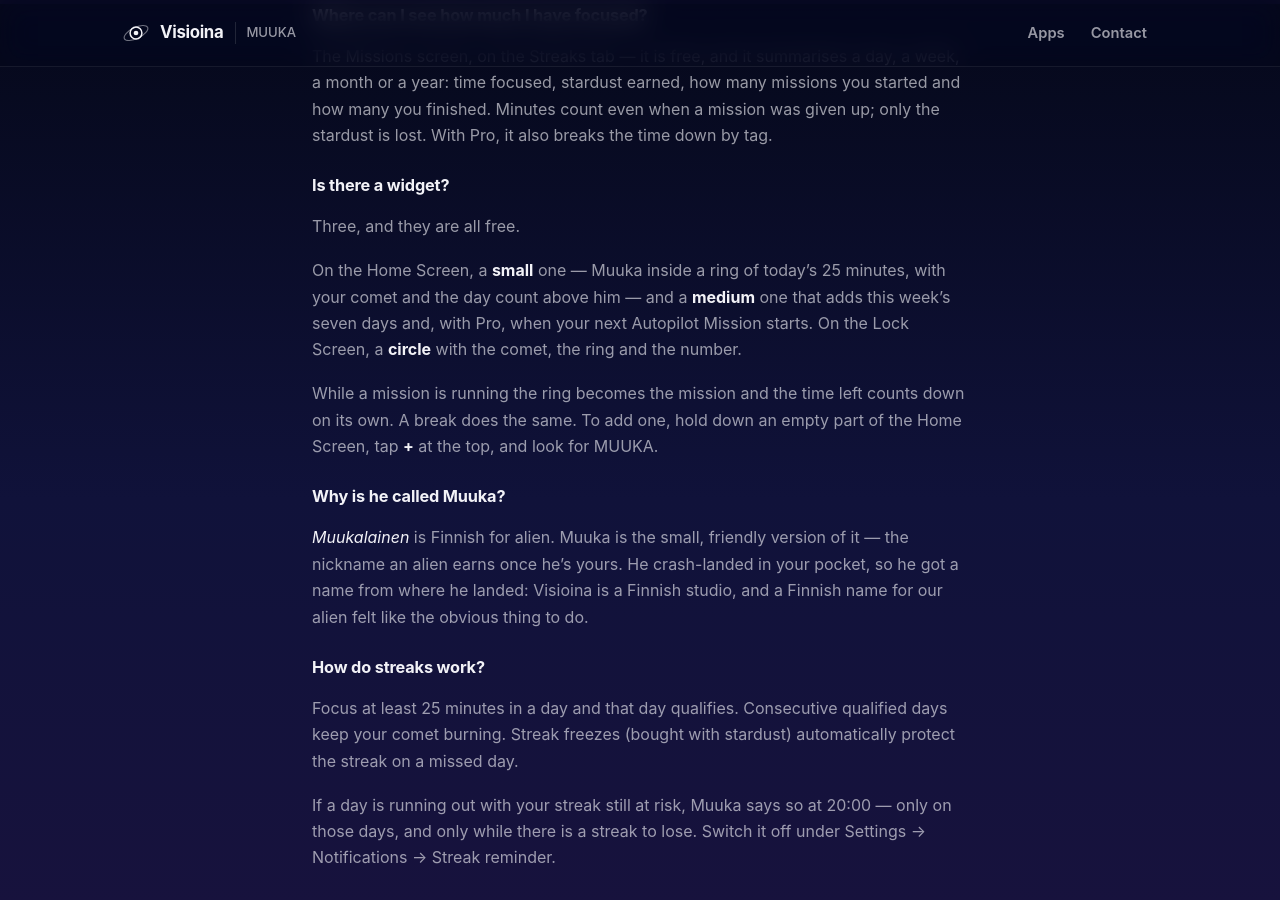
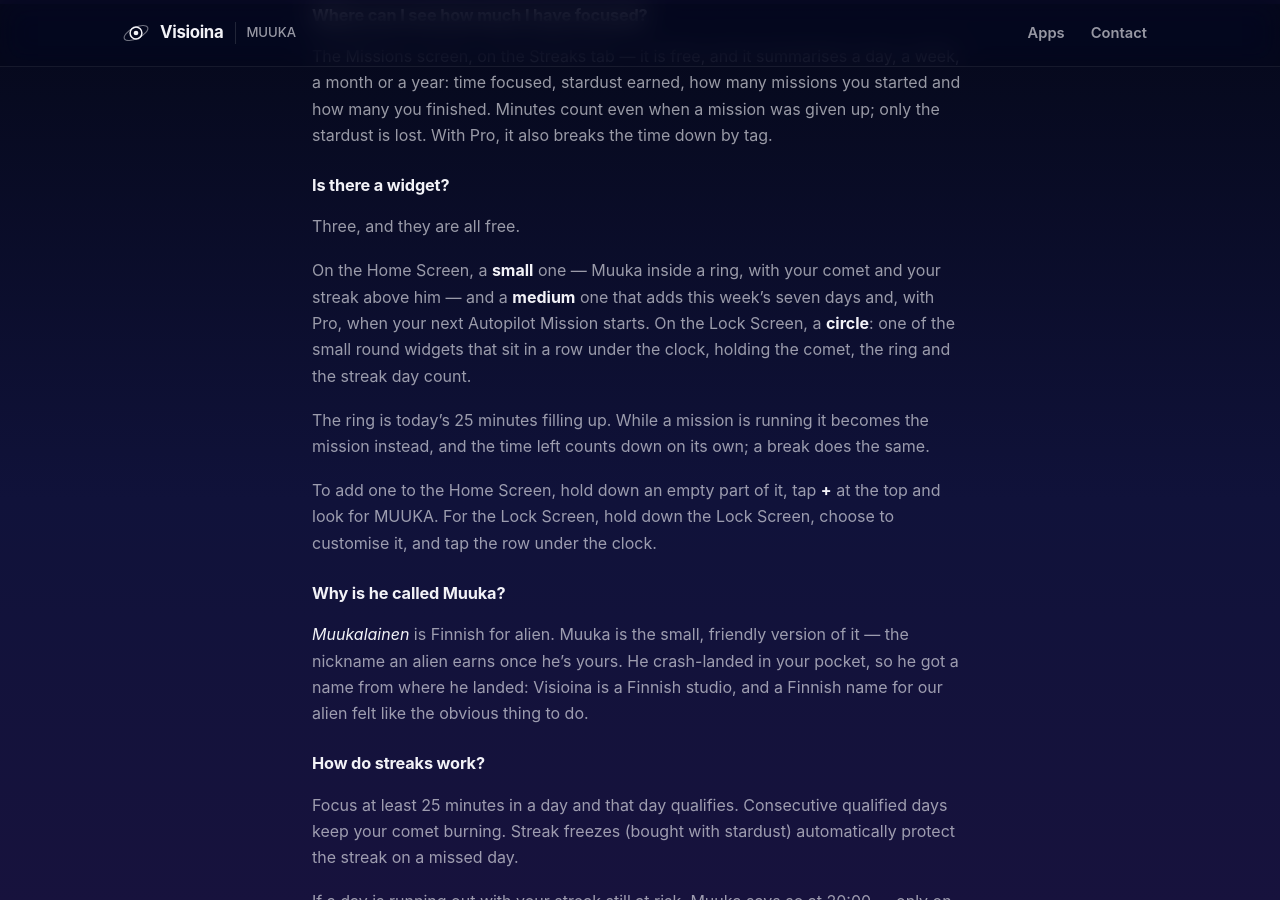
Before and after one commit to selinahti/visioinawebsite, a Jekyll site: the page built from _apps/muuka/faq.md, in a window 1280 px wide and 900 px high, scrolled down 2696 px. Built offline with Jekyll 4.4.1, drawn with Linux system fonts in a browser that asks for light colours.

Commit message:
A fuller widget answer: what the ring is, and what the circle is
The ring is the same ring on all three widgets, so describing it inside the
small one's sentence said it three times over. It gets a sentence of its own
instead, which can then say both what it normally shows — today's 25 minutes
filling up — and what it becomes while a mission or a break is running.

The Lock Screen "circle" now says what it actually is: one of the small round
widgets that sit in a row under the clock. And adding one of those is a
different gesture from adding a Home Screen one, which holding the Home
Screen never gets you to, so the last paragraph covers both.

"Choose to customise it" rather than naming the button: iOS spells that
Customize or Customise depending on where the reader is, and a quoted label
would be wrong for half of them.

Co-Authored-By: Claude Opus 5 <noreply@anthropic.com>

```diff
--- a/_apps/muuka/faq.md
+++ b/_apps/muuka/faq.md
@@ -126,14 +126,19 @@ up; only the stardust is lost. With Pro, it also breaks the time down by tag.
 
 Three, and they are all free.
 
-On the Home Screen, a **small** one — Muuka inside a ring of today's 25 minutes,
-with your comet and the day count above him — and a **medium** one that adds
-this week's seven days and, with Pro, when your next Autopilot Mission starts.
-On the Lock Screen, a **circle** with the comet, the ring and the number.
+On the Home Screen, a **small** one — Muuka inside a ring, with your comet and
+your streak above him — and a **medium** one that adds this week's seven days
+and, with Pro, when your next Autopilot Mission starts. On the Lock Screen, a
+**circle**: one of the small round widgets that sit in a row under the clock,
+holding the comet, the ring and the streak day count.
 
-While a mission is running the ring becomes the mission and the time left counts
-down on its own. A break does the same. To add one, hold down an empty part of
-the Home Screen, tap **+** at the top, and look for MUUKA.
+The ring is today's 25 minutes filling up. While a mission is running it becomes
+the mission instead, and the time left counts down on its own; a break does the
+same.
+
+To add one to the Home Screen, hold down an empty part of it, tap **+** at the
+top and look for MUUKA. For the Lock Screen, hold down the Lock Screen, choose
+to customise it, and tap the row under the clock.
 
 ### Why is he called Muuka?
 
```
